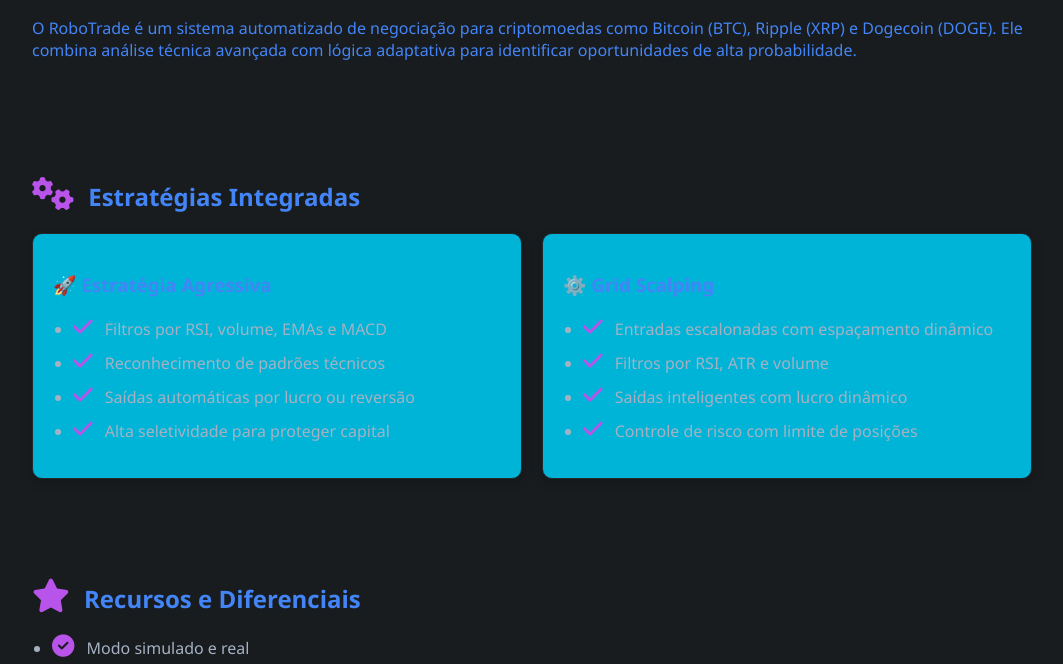
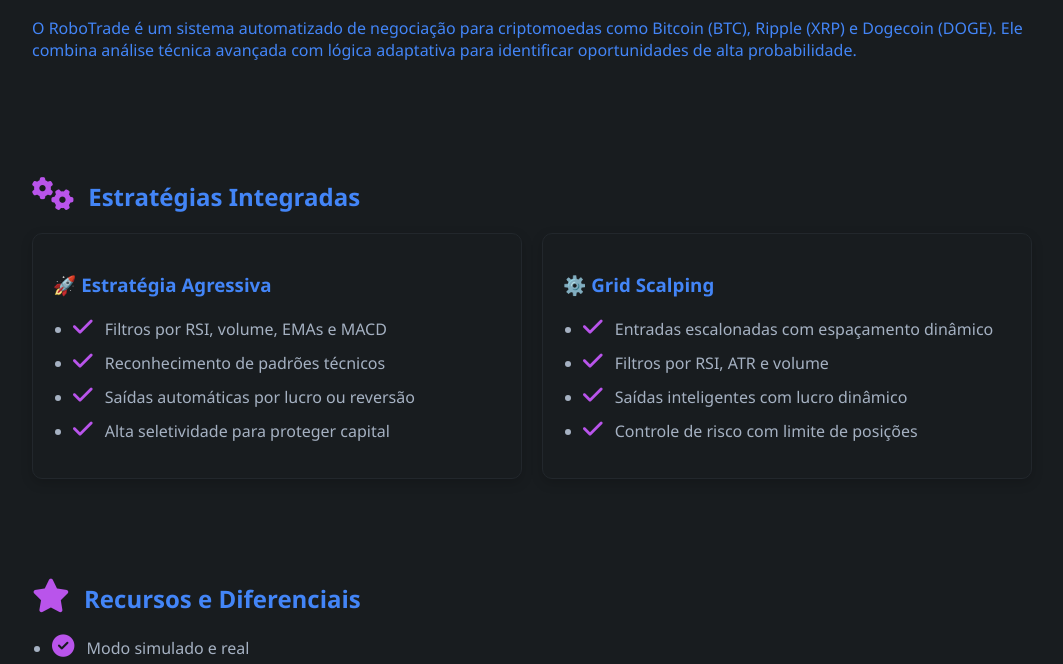
Before and after one commit to Db3center/Db3site, a Python web app: template templates/robotrade.html in a window 1280 px wide. Shown: the part 482-1146 px from the top of the page, without its empty margins (108-1171 px from the left). Run offline with Jinja, Linux system fonts and the light colour scheme; the template is opened without the code that fills it, so the values that code supplies are empty.

Commit message:
Update robotrade.html

```diff
--- a/templates/robotrade.html
+++ b/templates/robotrade.html
@@ -8,7 +8,7 @@
   <style>
     :root {
       --bg-dark: #181c1f;
-      --card-dark: #00b4d8;
+      --card-dark: #181c1f;
       --primary-blue: #B954EB;
       --primary-blue-dark: #4385F7;
       --text-main: #4385F7;
```
